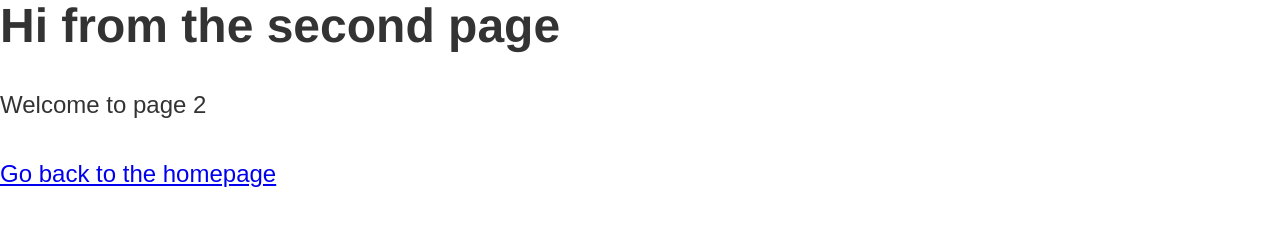
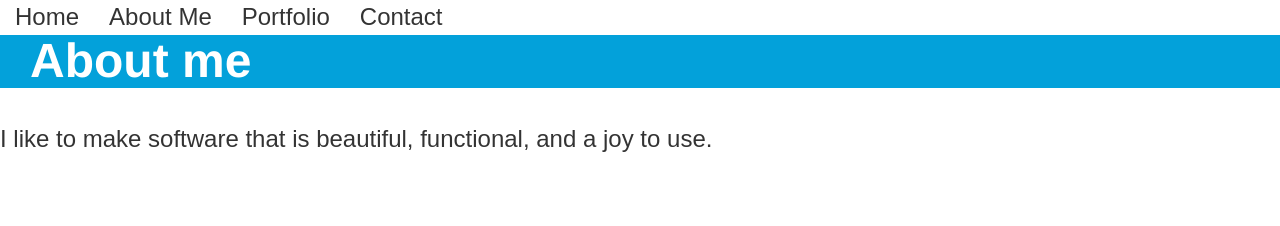
Before and after one commit to CassLamendola/portfolio, a Gatsby site: page /about in a window 1280 px wide. Built offline with nearby package versions, Linux system fonts and the light colour scheme; Gatsby itself is replaced by a stand-in of ours.

Commit message:
fix layout and change colors

```diff
--- a/src/components/NavBar.js
+++ b/src/components/NavBar.js
@@ -2,24 +2,11 @@ import React from 'react'
 import NavItem from './NavItem'
 
 const NavBar = (props) => (
-  <div
-    style={{
-      marginBottom: '1.45rem',
-    }}>
-    <div
-      style={{
-        display: 'flex',
-        justifyContent: 'space-evenly',
-        margin: '0 auto',
-        maxWidth: 960,
-        padding: '1.45rem 1.0875rem',
-        // backgroundColor: '#f9be02'
-      }}>
-      <NavItem destination="/" name="Home" goTo={props.goTo}/>
-      <NavItem destination="/about" name="About Me" goTo={props.goTo}/>
-      <NavItem destination="/portfolio" name="Portfolio" goTo={props.goTo}/>
-      <NavItem destination="/contact" name="Contact" goTo={props.goTo}/>
-    </div>
+  <div className='nav-bar'>
+    <NavItem destination="/" name="Home" goTo={props.goTo}/>
+    <NavItem destination="/about" name="About Me" goTo={props.goTo}/>
+    <NavItem destination="/portfolio" name="Portfolio" goTo={props.goTo}/>
+    <NavItem destination="/contact" name="Contact" goTo={props.goTo}/>
   </div>
 )
 
--- a/src/layouts/index.js
+++ b/src/layouts/index.js
@@ -4,7 +4,7 @@ import Helmet from 'react-helmet'
 import './styles/index.css'
 
 const Layout = ({ children, data }) => (
-  <div>
+  <div className='layout'>
     <Helmet
       title={data.site.siteMetadata.title}
       meta={[ { name: 'description', content: 'Sample' }, { name: 'keywords', content: 'sample, something' } ]}
--- a/src/layouts/styles/desktop.css
+++ b/src/layouts/styles/desktop.css
@@ -1,10 +1,12 @@
+.layout {
+  width: 100vw;
+}
+
 .main-container {
-  margin: '0 auto';
-  padding: '0px 1.0875rem 1.45rem';
   display: flex;
   justify-content: center;
-  align-items: center;
-  height: 75vh;
+  align-items: space-between;
+  min-height: 100vh;
   max-width: 1600px;
 }
 
@@ -13,11 +15,37 @@
   max-width: 5.5em;
 }
 
+.page {
+  width: 100%;
+  display: flex;
+  flex-direction: column;
+  justify-content: flex-start;
+  align-items: center;
+  max-width: 1600px;
+}
+
+.page-content {
+  display: flex;
+  flex-direction: column;
+  justify-content: center;
+  min-height: 80vh;
+}
+
+.nav-bar{
+  margin-bottom: 1.45rem;
+  width: 100%;
+  display: flex;
+  justify-content: space-evenly;
+  margin: 0 auto;
+  padding: 1.45rem 1.0875rem;
+  height: 100px;
+}
+
 .nav-item {
   color: black;
 }
 
 .nav-item:hover {
-  background-color: #f9be02;
+  background-color: #fcd84e;
   color: white;
 }
--- a/src/pages/404.js
+++ b/src/pages/404.js
@@ -3,7 +3,7 @@ import React from 'react'
 const NotFoundPage = () => (
   <div>
     <h1>NOT FOUND</h1>
-    <p>You just hit a route that doesn&#39;t exist... the sadness.</p>
+    <p>You just hit a route that doesn't exist... the sadness.</p>
   </div>
 )
 
--- a/src/pages/about.js
+++ b/src/pages/about.js
@@ -1,12 +1,34 @@
-import React from 'react'
+import React, { Component } from 'react'
 import Link from 'gatsby-link'
+import NavBar from '../components/NavBar'
+import { Slide } from '@material-ui/core'
 
-const SecondPage = () => (
-  <div>
-    <h1>Hi from the second page</h1>
-    <p>Welcome to page 2</p>
-    <Link to="/">Go back to the homepage</Link>
-  </div>
-)
+class About extends Component {
+  state = { in: true }
 
-export default SecondPage
+  goTo = (page) => {
+    this.setState({ in: false })
+    setTimeout(() => {
+      this.props.history.push(`${page}`)
+    }, 800);
+  }
+
+  render() {
+    return (
+      <div className='page about'>
+        <NavBar goTo={this.goTo}/>
+        <Slide
+          in={this.state.in}
+          direction='up'
+          timeout={{ enter: 800, exit: 800 }}>
+          <div className='page-content'>
+            <h1 style={{ backgroundColor: '#03a1da', color: 'white', padding: '0px 30px' }}>About me</h1>
+            <p>I like to make software that is beautiful, functional, and a joy to use.</p>
+          </div>
+        </Slide>
+      </div>
+    );
+  }
+}
+
+export default About
```
Also changed, not shown: src/pages/index.js (+4 -3 lines).
